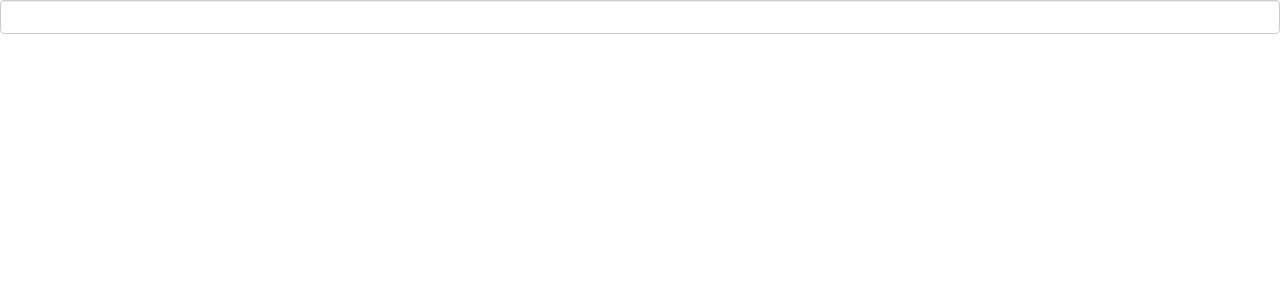
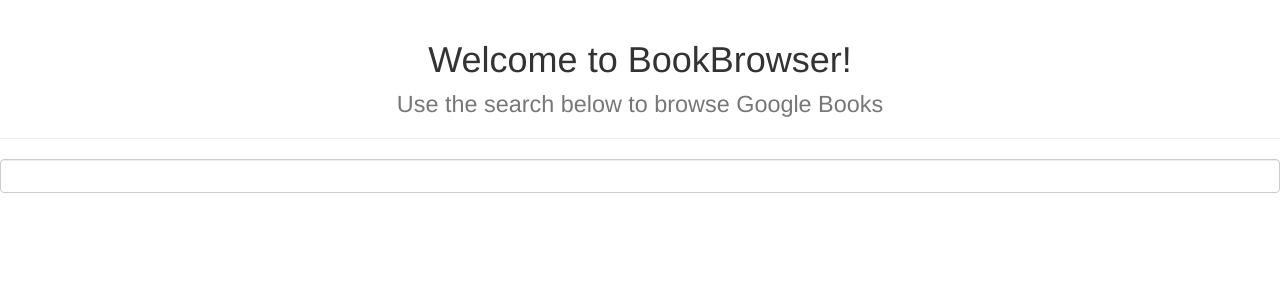
Before and after one commit to tpetersen0308/book-browser, a React (Create React App) app: page / in a window 1280 px wide. Shown: the top 300 px of the page. Built offline with nearby package versions, Linux system fonts and the light colour scheme.

Commit message:
add page header

```diff
--- a/src/App.js
+++ b/src/App.js
@@ -1,13 +1,18 @@
 import React, { Component } from 'react';
-import logo from './logo.svg';
 import './App.css';
 import Search from './components/Search';
+import { PageHeader } from 'react-bootstrap';
 
 class App extends Component {
   render() {
     return (
       <div className="App">
         <link rel="stylesheet" href="https://maxcdn.bootstrapcdn.com/bootstrap/3.3.7/css/bootstrap.min.css" integrity="sha384-BVYiiSIFeK1dGmJRAkycuHAHRg32OmUcww7on3RYdg4Va+PmSTsz/K68vbdEjh4u" crossorigin="anonymous"></link>
+        <PageHeader>
+          Welcome to BookBrowser!
+          <br />
+          <small>Use the search below to browse Google Books</small>
+        </PageHeader>
         <Search />
       </div>
     );
```
